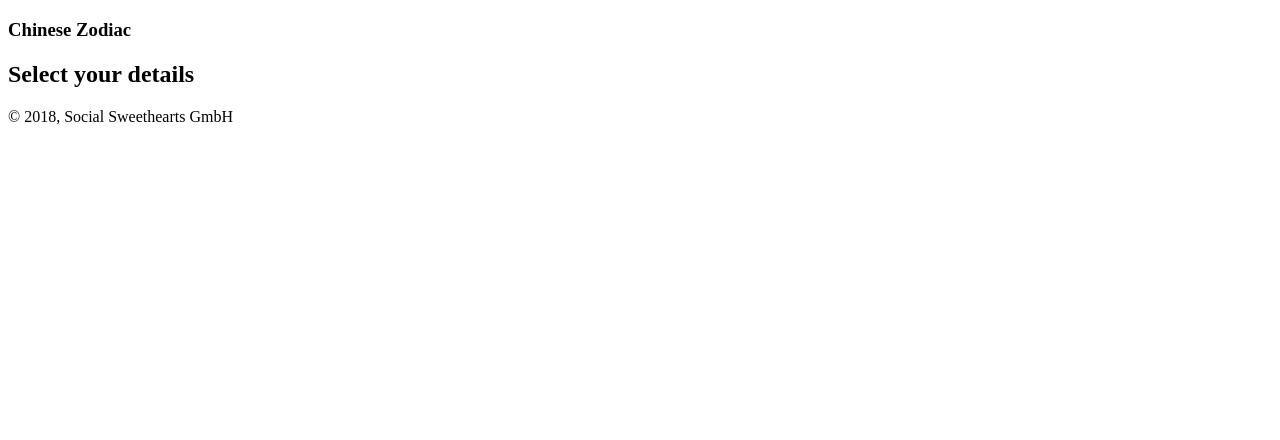
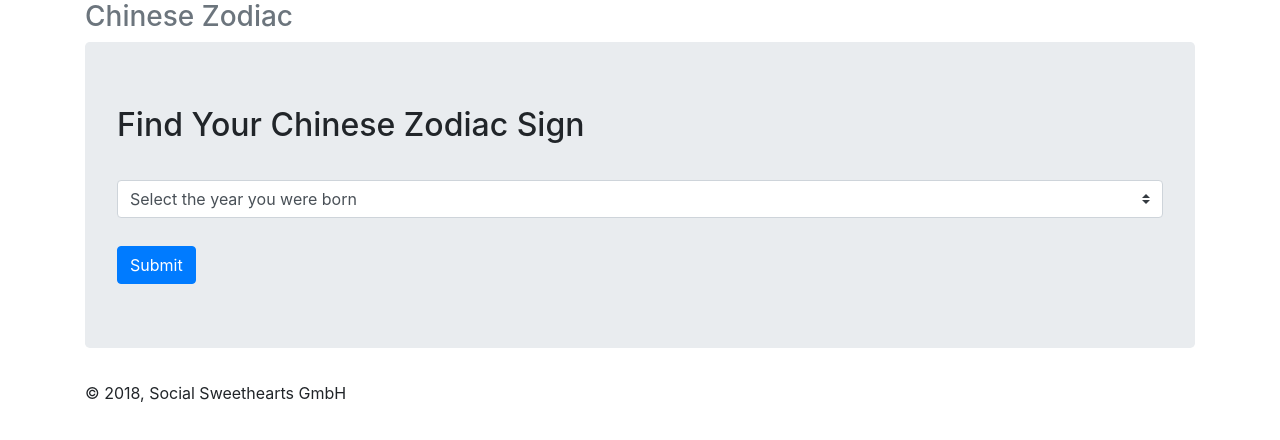
Before and after one commit to nehatdedinca/chinese-zodiac, a plain HTML site: page index.html in a window 1280 px wide. Drawn offline with nearby package versions, Linux system fonts and the light colour scheme.

Commit message:
#1 Additional markup in the index #2 Add main js file

```diff
--- a/index.html
+++ b/index.html
@@ -5,15 +5,36 @@
     <meta http-equiv="X-UA-Compatible" content="IE=edge">
     <meta name="viewport" content="width=device-width, initial-scale=1">
     <title>Chinese Zodiac</title>
+    <link rel="stylesheet" href="https://maxcdn.bootstrapcdn.com/bootstrap/4.0.0/css/bootstrap.min.css" integrity="sha384-Gn5384xqQ1aoWXA+058RXPxPg6fy4IWvTNh0E263XmFcJlSAwiGgFAW/dAiS6JXm" crossorigin="anonymous">
   </head>
   <body>
     <div class="container">
-      <div>
-        <h3>Chinese Zodiac</h3>
+      <div class="header clearfix">
+        <h3 class="text-muted">Chinese Zodiac</h3>
       </div>
 
-      <div>
-        <h2>Select your details</h2>
+      <div class="jumbotron">
+        <h2>Find Your Chinese Zodiac Sign</h2>
+        <form id="myForm">
+
+          <br />
+          <div>
+            <select class="custom-select my-1 mr-sm-2" id="birthYearSelected">
+              <option selected>Select the year you were born</option>
+              <option value="1">One</option>
+              <option value="2">Two</option>
+              <option value="3">Three</option>
+            </select>
+          </div>
+          <br />
+          <button type="submit" class="btn btn-primary" onclick="GetSelectedValue()">Submit</button>
+        </form>
+      </div>
+
+      <div class="row marketing">
+        <div class="col-lg-12">
+          <div id="zodiacResults"></div>
+        </div>
       </div>
 
       <footer>
@@ -21,5 +42,10 @@
       </footer>
     </div>
 
+    <script
+      src="http://code.jquery.com/jquery-3.3.1.js"
+      integrity="sha256-2Kok7MbOyxpgUVvAk/HJ2jigOSYS2auK4Pfzbm7uH60="
+      crossorigin="anonymous"></script>
+    <script src="https://maxcdn.bootstrapcdn.com/bootstrap/4.0.0/js/bootstrap.min.js" integrity="sha384-JZR6Spejh4U02d8jOt6vLEHfe/JQGiRRSQQxSfFWpi1MquVdAyjUar5+76PVCmYl" crossorigin="anonymous"></script>
   </body>
 </html>
```
Also changed, not shown: js/main.js (added, +9 -0 lines).
